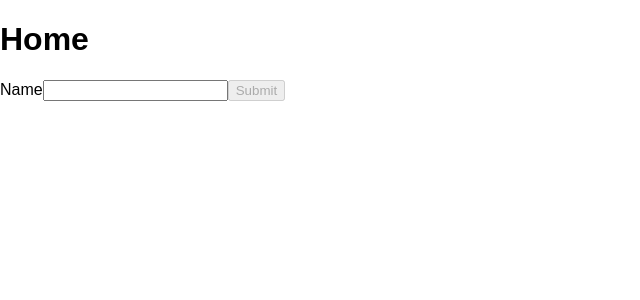
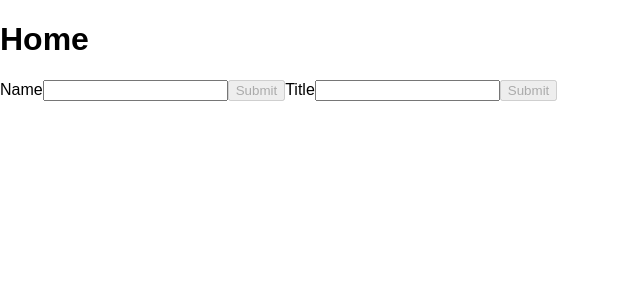
Before and after one commit to DylanCStack/meal-prepping, a React (Create React App) app in the folder client/: page / in a window 1280 px wide. Shown: the top 300 px of the page, without its empty margins (0-640 px from the left). Built offline with nearby package versions, Linux system fonts and the light colour scheme; no server answers.

Commit message:
add RecipeForm and RecipeList to app.js to create and display recipes

```diff
--- a/client/src/App.js
+++ b/client/src/App.js
@@ -4,15 +4,19 @@ import './styles/App.css';
 
 import { IngredientList } from './components/IngredientList.js';
 import { IngredientForm } from './components/IngredientForm.js';
+import { RecipeList } from './components/RecipeList.js';
+import { RecipeForm } from './components/RecipeForm.js';
 
 class App extends Component {
   constructor(props) {
     super(props);
     this.state = {
       ingredients: [],
+      recipes: [],
     }
 
     this.createIngredient = this.createIngredient.bind(this);
+    this.createRecipe = this.createRecipe.bind(this);
   }
   componentDidMount() {
     axios.get('/api/ingredients')
@@ -34,17 +38,39 @@ class App extends Component {
 
       }).catch(err => {
         console.log(err);
-      })
+      });
     this.setState({
       ingredients
+    });
+  }
+  createRecipe(recipe) {
+    let recipes = this.state.recipes;
+
+    recipes.push(recipe);
+    axios.post('/api/recipie', {
+        title: recipe.title
+      })
+      .then(res => {
+
+      }).catch(err => {
+        console.log(err);
+    });
+    this.setState({
+      recipes
     });
   }
   render() {
     return (
       <div className="App">
         <h1>Home</h1>
-        <IngredientForm createIngredient={this.createIngredient}/>
-        <IngredientList ingredients={this.state.ingredients}/>
+        <div className='ingredient-container'>
+          <IngredientForm createIngredient={this.createIngredient}/>
+          <IngredientList ingredients={this.state.ingredients}/>
+        </div>
+        <div className='recipie-container'>
+          <RecipeForm createRecipe={this.createRecipe}/>
+          <RecipeList recipes={this.state.recipes}/>
+        </div>
       </div>
     );
   }
--- /dev/null
+++ b/client/src/components/RecipeForm.js
@@ -0,0 +1,34 @@
+import React from 'react';
+
+export class RecipeForm extends React.Component {
+  constructor(props){
+    super(props);
+    this.state = {
+      title: '',
+    }
+
+    this.handleChange = this.handleChange.bind(this);
+    this.handleSubmit = this.handleSubmit.bind(this);
+  }
+  handleChange(event) {
+    this.setState({
+      title: event.target.value
+    });
+  }
+  handleSubmit(event) {
+    event.preventDefault();
+    this.props.createRecipe(this.state);
+    this.setState({
+      title: '',
+    });
+  }
+  render() {
+    return (
+      <form onSubmit={this.handleSubmit}>
+        <label> Title
+        <input type='text' value={this.state.title} onChange={this.handleChange}/></label>
+        <input type='submit' value='Submit' disabled={this.state.title===''? true : false}/>
+      </form>
+    );
+  }
+}
--- /dev/null
+++ b/client/src/components/RecipeList.js
@@ -0,0 +1,17 @@
+import React from 'react';
+
+export class RecipeList extends React.Component {
+  constructor(props) {
+    super(props);
+
+  }
+  render() {
+    return (
+      <React.Fragment>
+        {this.props.recipes.map((recipe, i)=>{
+          return <p key={i}>{recipe.title}</p>;
+        })}
+      </React.Fragment>
+    );
+  }
+}
--- a/client/src/styles/App.scss
+++ b/client/src/styles/App.scss
@@ -0,0 +1,6 @@
+.recipe-container {
+  float: right;
+}
+.ingredient-container {
+  float: left;
+}
```
